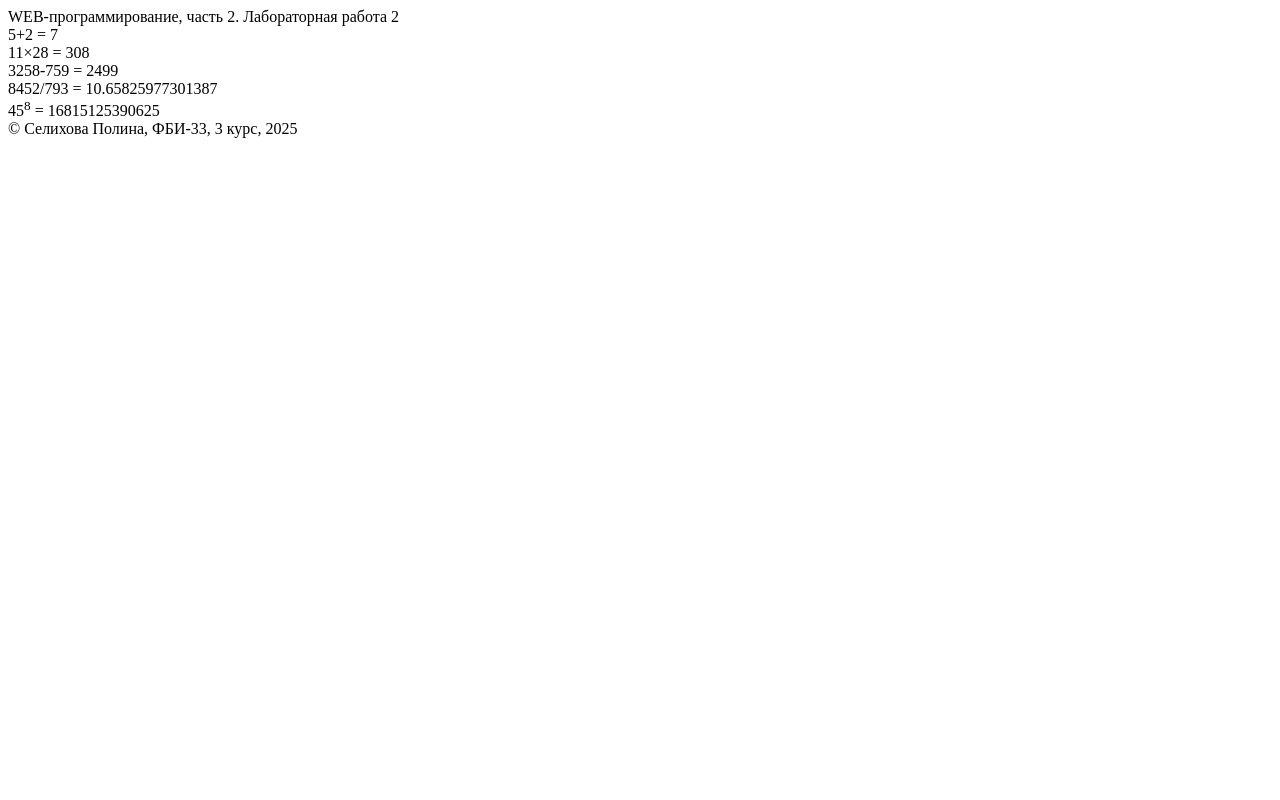
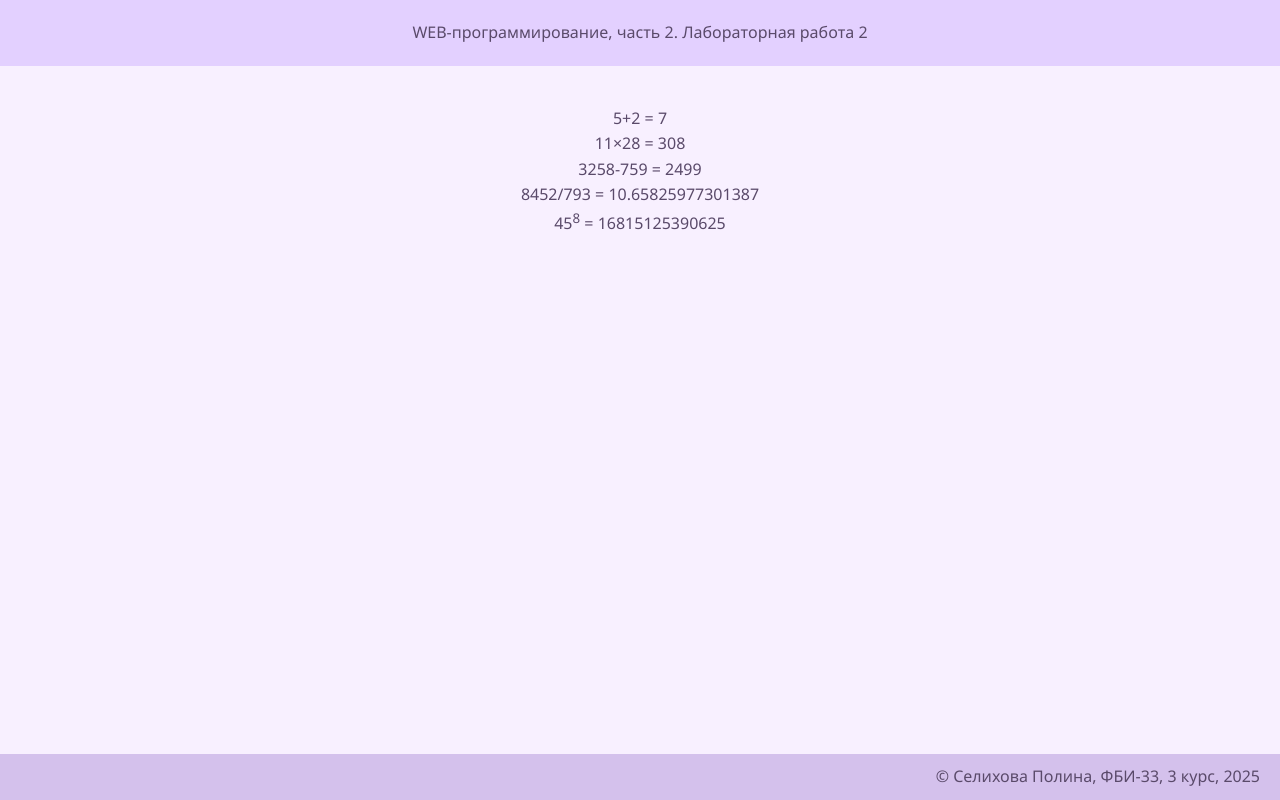
Before and after one commit to Polina-proger/web-back-labs, a Flask app: page /lab2/example in a window 1280 px wide. Run offline with Flask 3, Linux system fonts and the light colour scheme.

Commit message:
Подключение стилей

```diff
--- /dev/null
+++ b/static/main.css
@@ -0,0 +1,39 @@
+body {
+    margin: 0;
+    padding: 0;
+    font-family: 'Segoe UI', Tahoma, Geneva, Verdana, sans-serif;
+    background: #f8f0ff;
+    color: #5a4a6a;
+    line-height: 1.6;
+}
+
+main {
+    margin-bottom: 40px;
+    padding: 20px;
+    max-width: 600px;
+    margin-left: auto;
+    margin-right: auto;
+    text-align: center;
+}
+
+header {
+    margin-bottom: 20px;
+    padding: 20px;
+    background: #e3d0ff;
+    text-align: center;
+}
+
+footer {
+    padding: 10px 20px;
+    background: #d4c1ec;
+    text-align: right;
+    position: fixed;
+    bottom: 0;
+    left: 0;
+    right: 0;
+}
+
+p {
+    margin: 10px 0;
+    padding: 8px;
+}
--- a/templates/example.html
+++ b/templates/example.html
@@ -4,6 +4,7 @@
     <meta charset="UTF-8">
     <meta name="viewport" content="width=device-width, initial-scale=1.0">
     <title>Селихова Полина. Лабораторная работа {{ n_lab }}</title>
+    <link rel="stylesheet" href="{{ url_for('static', filename='main.css') }}">
 </head>
 <body>
     <header>
```
